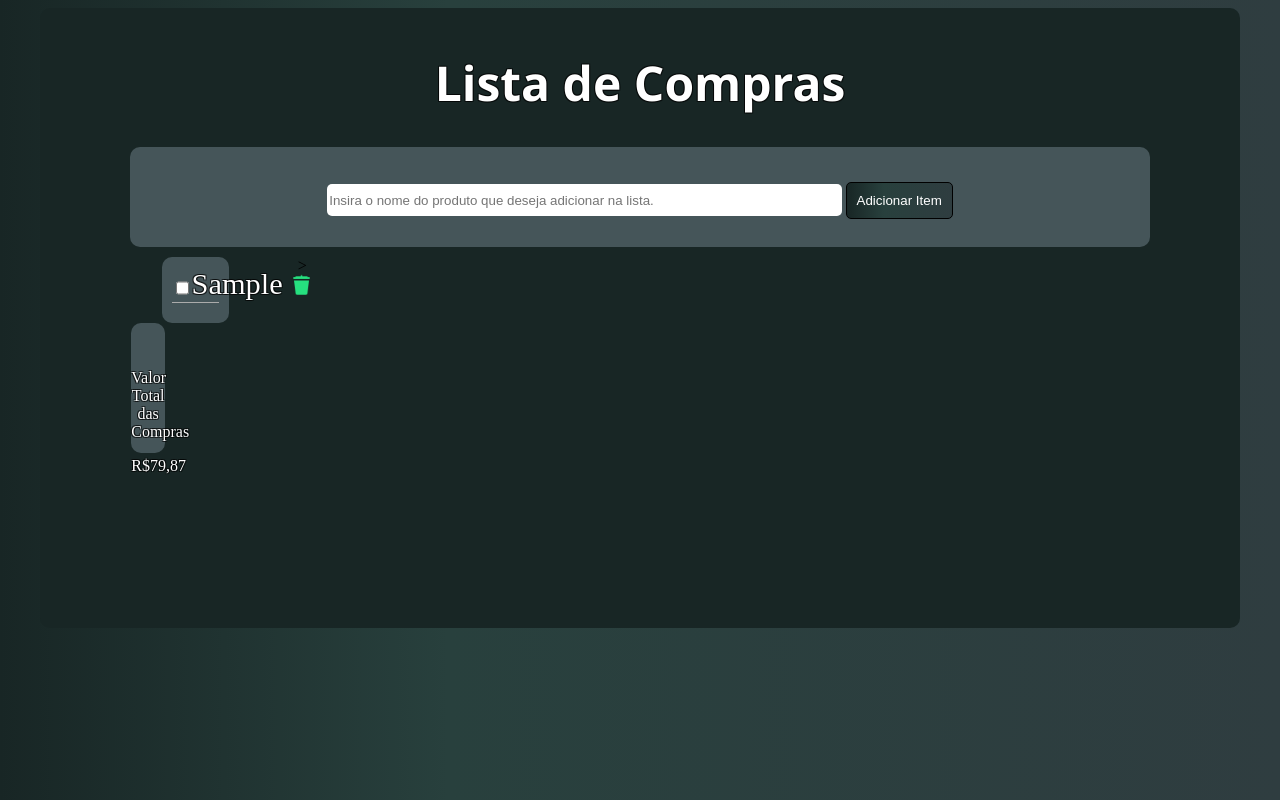
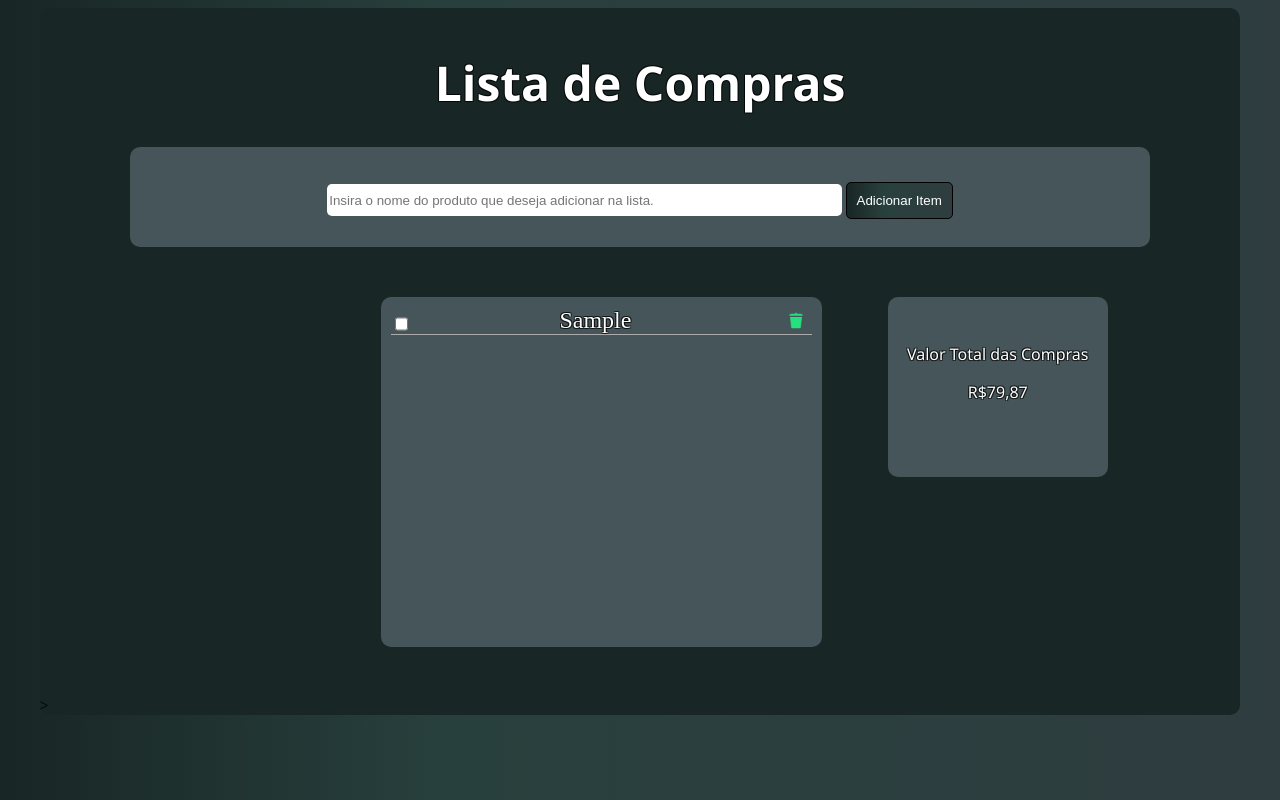
Before and after one commit to feliperi0s/Projeto01, a plain HTML site: page index.html in a window 1280 px wide. Both pictures are taken after typing "Sample" into the empty fields and a click on the button "Adicionar Item". Drawn offline with Linux system fonts and the light colour scheme.

Commit message:
Update style.css

```diff
--- a/style.css
+++ b/style.css
@@ -39,20 +39,20 @@ body {
 
 }
 
-#itensAdicionados {
-    border-radius: 10px;
-    margin: 10px auto;
-    width: 85%;
+#itensVisiveis {
+    padding: 50px;
+    display: flex;
+    justify-content: space-around;
     min-height: 350px;
-    display: flex;
 }
+
  #lista {
     border-radius: 10px;
     background-color: #455559;
     width : 40%;
     margin-left: 19%;
     text-align: start;
-    font-size: 1.9rem;
+    font-size: 1.5em;
     color: white;
     text-shadow:rgba(0, 0, 0, 0.596) 1px -1px, rgba(0, 0, 0, 0.596) -1px 1px, rgba(0, 0, 0, 0.596) 1px 1px, rgba(0, 0, 0, 0.596) -1px -1px;
 
@@ -68,7 +68,9 @@ body {
     margin-right: 5%;
     width: 20%;
     background-color: #455559;
-    height: 100px;
+    height: 150px;
+    font-size: 1em;
+    font-family: 'Segoe UI', Tahoma, Geneva, Verdana, sans-serif;
 }
 
 .modal {
@@ -119,7 +121,7 @@ body {
 
 #lixeira {
     margin-bottom: -4px;
-    width: 25px;
+    width: 1.5em;
 }
 
 .listaContent {
@@ -145,6 +147,8 @@ body {
     padding: 10px;
     color: white;
 }
-#dasd {
-    width: 200px; height: 400px;
+
+#image{
+ display: flex;
+ max-width: 30px;
 }
```
